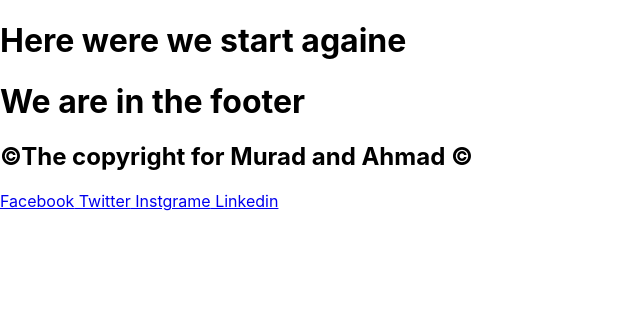
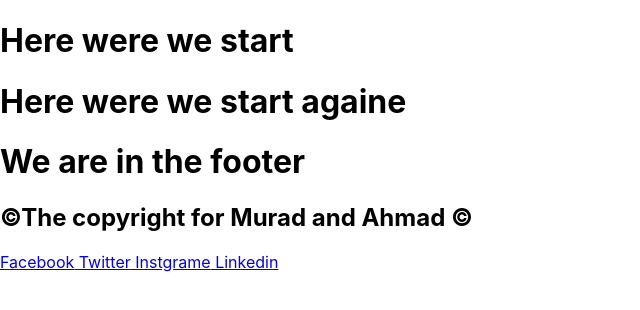
Before and after one commit to task16-js-02/Travel-Destination, a React (Create React App) app: page / in a window 1280 px wide. Shown: the top 310 px of the page, without its empty margins (0-640 px from the left). Built offline with nearby package versions, Linux system fonts and the light colour scheme.

Commit message:
footer update

```diff
--- a/src/components/home/Home.js
+++ b/src/components/home/Home.js
@@ -1,10 +1,13 @@
 import Footer from "../footer/Footer";
 
+import Header from "../header/Header";
 function Home (props){
     return(
         <>
+        <Header/>
 <h1>Here were we start againe</h1>
 <Footer/>
+
 </>
     )
 
```
